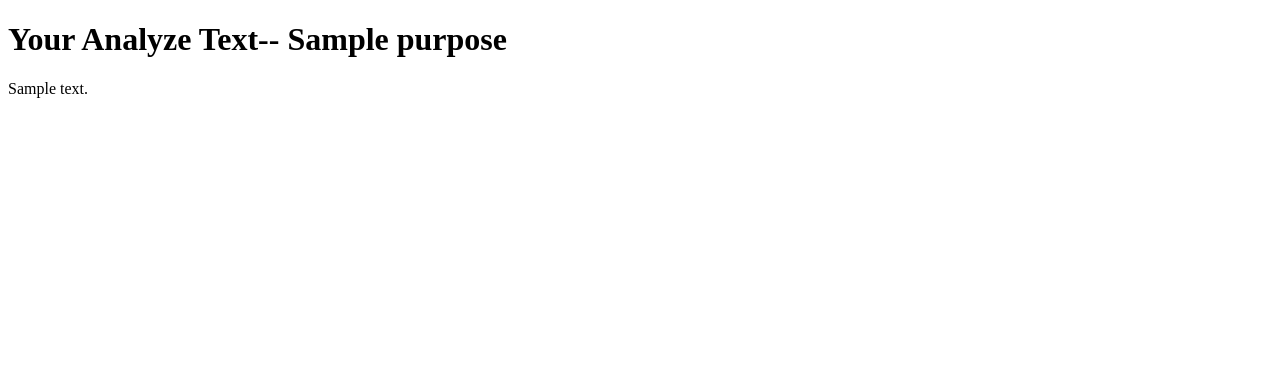
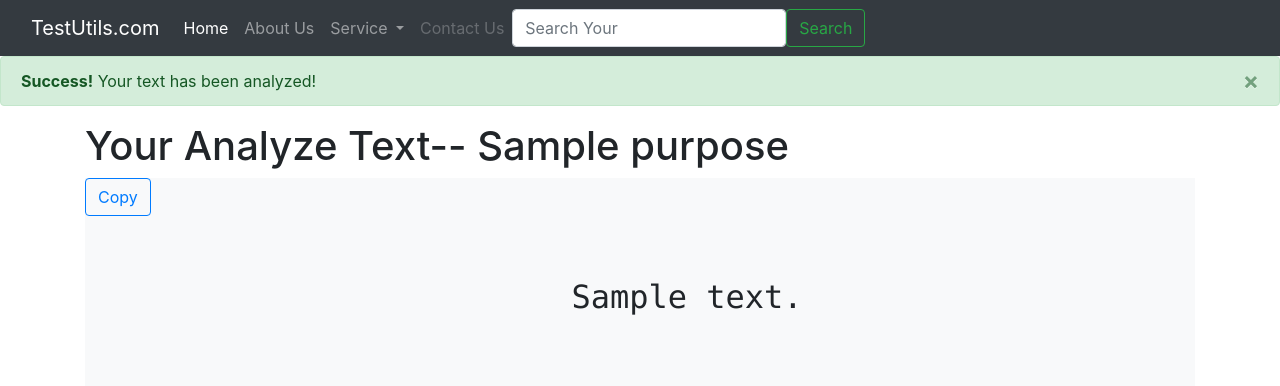
Before and after one commit to Saiful-JCU/TextUtils-text-analyzer-_django_project, a Django app: template TextUtils/templates/analyze.html in a window 1280 px wide. Shown: the top 386 px of the page. Run offline with Django 5.2, Linux system fonts and the light colour scheme; the template is opened without the code that fills it: most values are stand-ins (such as "Sample title", 1, 10 or a date in 2020); some libraries are stand-ins or nearby versions.

Commit message:
Final Update analyze.html

```diff
--- a/TextUtils/templates/analyze.html
+++ b/TextUtils/templates/analyze.html
@@ -3,13 +3,93 @@
 <head>
     <meta charset="UTF-8">
     <meta name="viewport" content="width=device-width, initial-scale=1.0">
+    <!-- Bootstrap CSS -->
+    <link rel="stylesheet" href="https://stackpath.bootstrapcdn.com/bootstrap/4.2.1/css/bootstrap.min.css"
+        integrity="sha384-GJzZqFGwb1QTTN6wy59ffF1BuGJpLSa9DkKMp0DgiMDm4iYMj70gZWKYbI706tWS" crossorigin="anonymous">
+        <!-- Favicon-->
+        <link rel="shortcut icon" href="https://codewithharry.com/static/photo.png">
     <title>Analyzing...</title>
 </head>
 <body>
-    <h1>Your Analyze Text-- {{purpose}}</h1>
-    <p>
-        {{analyzed_text}}
-    </p>
+        <nav class="navbar navbar-expand-lg navbar-dark bg-dark">
+            <div class="container-fluid">
+                <a class="navbar-brand" href="#">TestUtils.com</a>
+                <button class="navbar-toggler" type="button" data-bs-toggle="collapse" data-bs-target="#navbarSupportedContent"
+                    aria-controls="navbarSupportedContent" aria-expanded="false" aria-label="Toggle navigation">
+                    <span class="navbar-toggler-icon"></span>
+                </button>
+                <div class="collapse navbar-collapse" id="navbarSupportedContent">
+                    <ul class="navbar-nav me-auto mb-2 mb-lg-0">
+                        <li class="nav-item">
+                            <a class="nav-link active" aria-current="page" href="#">Home</a>
+                        </li>
+                        <li class="nav-item">
+                            <a class="nav-link" href="#">About Us</a>
+                        </li>
+                        <li class="nav-item dropdown">
+                            <a class="nav-link dropdown-toggle" href="#" role="button" data-bs-toggle="dropdown"
+                                aria-expanded="false">
+                                Service
+                            </a>
+                            <ul class="dropdown-menu">
+                                <li><a class="dropdown-item" href="#">Grammer checker</a></li>
+                                <li>
+                                    <hr class="dropdown-divider">
+                                </li>
+                                <li><a class="dropdown-item" href="#">Other</a></li>
+                            </ul>
+                        </li>
+                        <li class="nav-item">
+                            <a class="nav-link disabled" aria-disabled="true">Contact Us</a>
+                        </li>
+                    </ul>
+                    <form class="d-flex" role="search">
+                        <input class="form-control me-2" type="search" placeholder="Search Your " aria-label="Search">
+                        <button class="btn btn-outline-success" type="submit">Search</button>
+                    </form>
+                </div>
+            </div>
+        </nav>
+
+        <div class="alert alert-success alert-dismissible fade show" role="alert">
+            <strong>Success!</strong> Your text has been analyzed!
+            <button type="button" class="close" data-dismiss="alert" aria-label="Close">
+                <span aria-hidden="true">&times;</span>
+            </button>
+        </div>
+    <div class="container">
+        <h1>Your Analyze Text-- {{purpose}}</h1>
+        <div style="position: relative;" class="bg-light" >
+            <button id="copy-text" class="btn btn-outline-primary" onclick="copy()">Copy</button>
+
+            <pre id="copy-text" class="p-4"><h2>
+                        {{analyzed_text}}
+                    </h2></pre>
+        </div>
+
+    </div>
+
+    <!-- script for copy -->
+     <script>
+        function copy() {
+            // copied from https://stackoverflow.com/questions/36639681/how-to-copy-text-from-a-div-to-clipboard
+            if (document.selection) {
+                var range = document.body.createTextRange();
+                range.moveToElementText(document.getElementById("copy-text"));
+                range.select().createTextRange();
+                document.execCommand("copy");
+
+            } else if (window.getSelection) {
+                var range = document.createRange();
+                range.selectNode(document.getElementById("copy-text"));
+                window.getSelection().addRange(range);
+                document.execCommand("copy");
+                alert('Text Copied')
+
+            }
+
+        }
+    </script>
 
 </body>
 </html>
```
